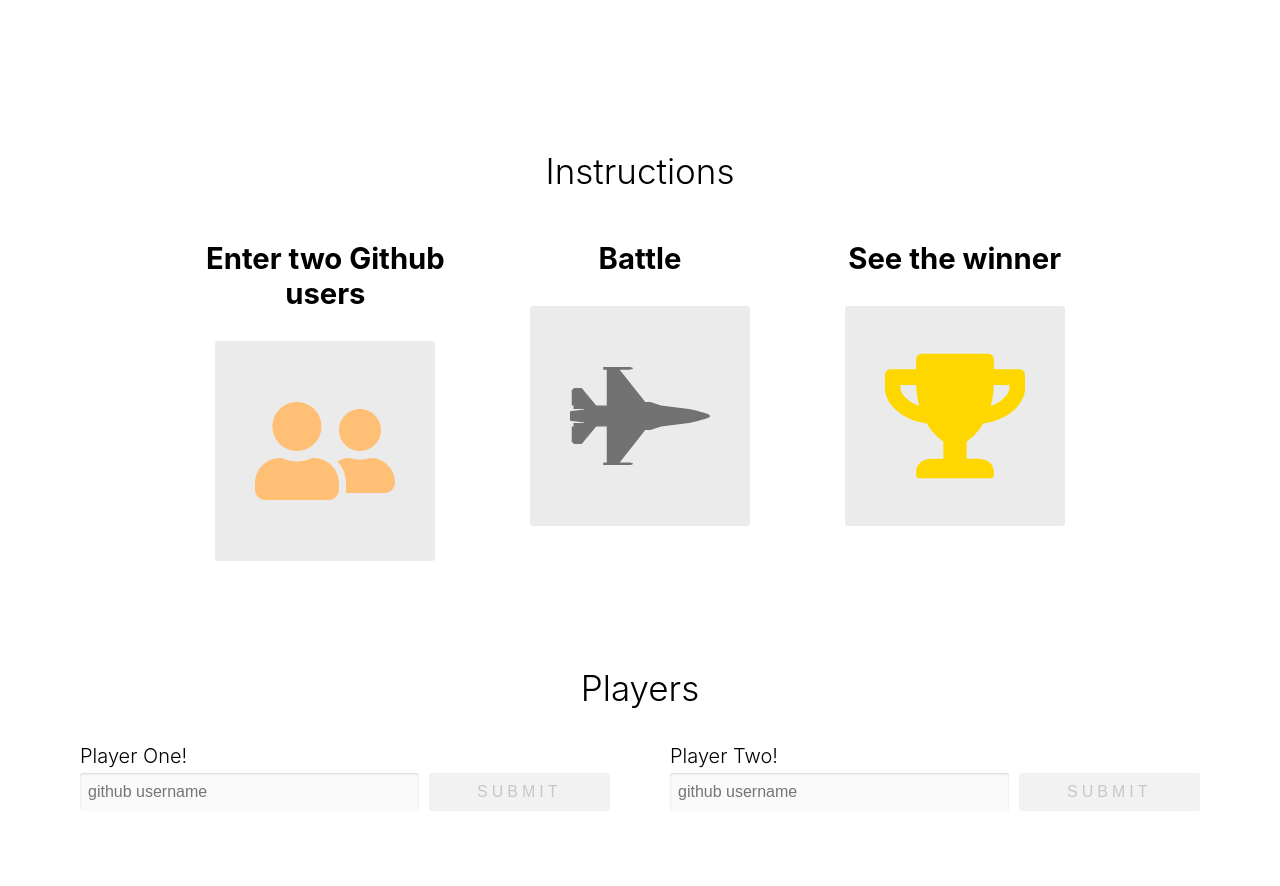
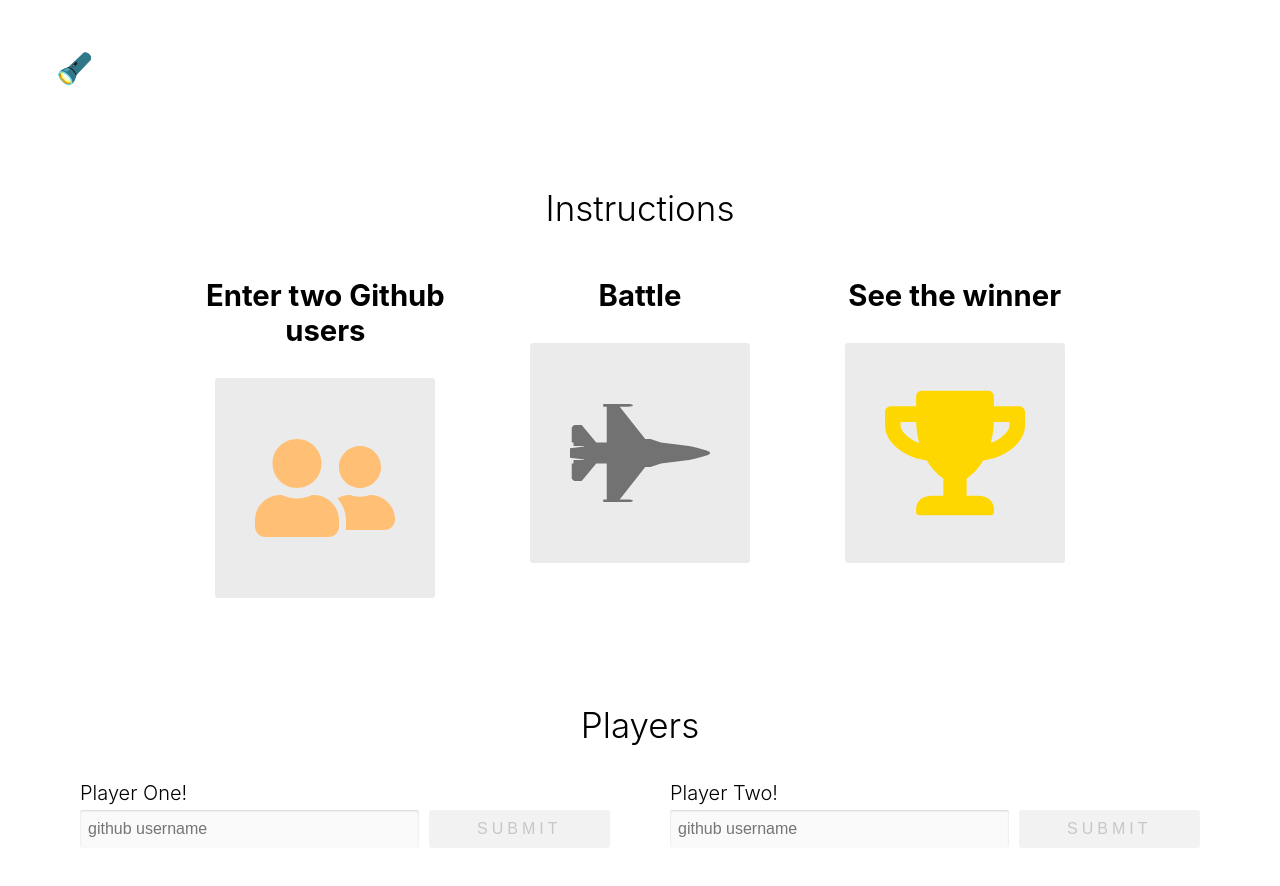
Before and after one commit to Narf-stack/react-github-battle, a React app: page / in a window 1280 px wide. Built offline with nearby package versions, Linux system fonts and the light colour scheme.

Commit message:
WIP - Toggle Theme

```diff
--- /dev/null
+++ b/app/components/Nav.js
@@ -0,0 +1,20 @@
+import React from 'react'
+import {ThemeConsumer } from '../contexts/theme'
+
+export default function Nav(){
+  return(
+    <ThemeConsumer>
+      {({theme, toggleTheme})=> (
+        <nav className='row space-between'>
+          <button
+            style={{fontSize: 30}}
+            className='btn-clear'
+            onClick={toggleTheme}
+          >
+            {theme === 'light' ? '🔦' : '💡'}
+          </button>
+        </nav>
+      )}
+    </ThemeConsumer>
+  )
+}
--- a/app/index.css
+++ b/app/index.css
@@ -20,6 +20,11 @@ li {
   max-width: 1200px;
   margin: 0 auto;
   padding: 50px;
+}
+.dark {
+  color: #DADADA;
+  background: #1c2022;
+  min-height: 100%;
 }
 
 .flex-center {
--- a/app/index.js
+++ b/app/index.js
@@ -3,14 +3,31 @@ import ReactDom from 'react-dom'
 import './index.css' // syntax works because of the style-loader for the webpack rules
 import Popular from './components/Popular'
 import Battle from './components/Battle'
-
+import {ThemeProvider} from './contexts/theme'
+import Nav from './components/Nav'
 
 class App extends React.Component {
+  constructor(props){
+    super(props)
+    this.state = {
+      theme: 'light',
+      toggleTheme: () => {
+        this.setState(({theme})=>{
+          theme: theme === 'light' ? 'dark' : 'light'
+        })
+      }
+    }
+  }
   render() {
     return (
-      <div className='container'>
-        <Battle />
-      </div>
+      <ThemeProvider value={this.state}>
+        <div className={this.state.theme}>
+          <div className='container'>
+            <Nav/>
+            <Battle />
+          </div>
+        </div>
+      </ThemeProvider>
     )
   }
 }
```
Also changed, not shown: app/contexts/theme.js (renamed from app/context/theme.js).
